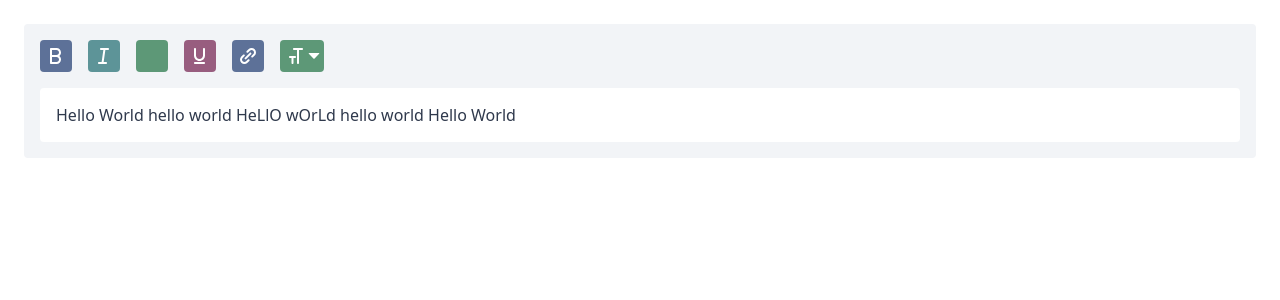
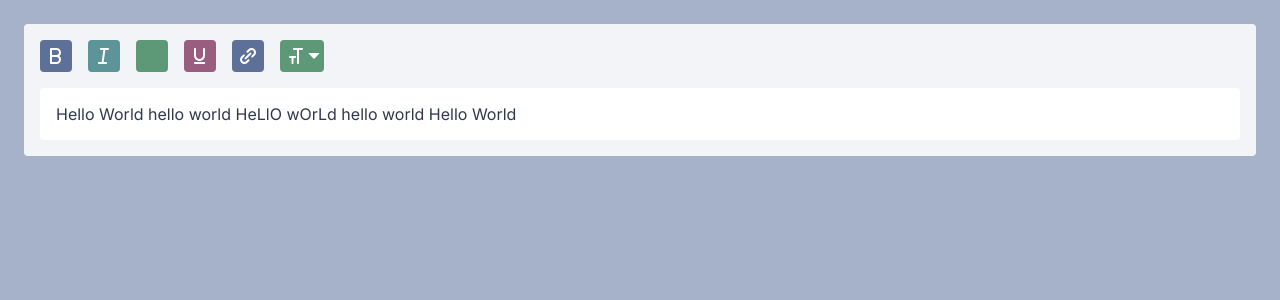
Before and after one commit to fallsimply/float, a Vue app: page / in a window 1280 px wide. Shown: the top 300 px of the page. Built offline with nearby package versions, Linux system fonts and the light colour scheme.

Commit message:
Add CSS variables and basic Theme support

```diff
--- a/src/App.vue
+++ b/src/App.vue
@@ -9,30 +9,64 @@
 </template>
 
 <style lang="stylus">
+/* Variables */
 $lDiff = .25
+/* Functions */
+HSL(h, s = var(--s), l = var(--l)) {'hsl(%s, %s, %s)' % (h s l)};
+HSLA(h, s = var(--s), l = var(--l), a) {'hsla(%s, %s, %s, %s)' % (h s l a)};
+
 html, body
 	width: 100%
 	min-height: 100%
 	margin: 0
-		font-family: system-ui, -apple-system, BlinkMacSystemFont, 'Segoe UI', Roboto, Oxygen, Ubuntu, 'Open Sans', sans-serif
-	:root
-		// Hues
+	font-family: "Inter", system-ui, -apple-system, BlinkMacSystemFont, 'Segoe UI', Roboto, Oxygen, Ubuntu, 'Open Sans', sans-serif
+button, h1, h2, h3, h4, h5, h6
+	font-family: inherit
+:root, body[light]
+	/* Hues */
 	--hA: 220
 	--hB: 184
 	--hC: 147
 	--hD: 325
-		// Hue (Background)
 	--hBg: 219
-		// Saturation
+
+	/* Saturation */
 	--s: 24%
-		// Lightness
+	--sH: calc(var(--l) / 2)
+
+	/* Lightness */
 	--l:  48%
 	--lL: 'calc(var(--l) * %s)' % (1 + $lDiff)
 	--lD: 'calc(var(--l) * %s)' % (1 - $lDiff)
-		// Lightness (Background)
-		--lBg:  100%
+	--lH: calc(var(--l) / 2)
+
+	/* Lightness (Background) */
+	--lBg:  calc(var(--l) * 2)
 	--lBgL: 'calc(var(--lBg) * %s)' % (1 + $lDiff)
 	--lBgD: 'calc(var(--lBg) * %s)' % (1 - $lDiff)
+	--lBgH: calc(var(--lBg) / 2)
+
+	/* Text Color */
+	--txtColor: HSL(var(--hBg), l: 100%)
+
+	/* Button Color */
+	--btnBg: HSL(var(--hBg), l: var(-lL))
+
+	/* Background */
+	--bgPrimary: HSL(var(--hBg), l: var(--lBgD))
+	--bgCard: HSL(var(--hBg), l: 100%)
 #nav
 	display: none
+@media (prefers-color-scheme: dark)
+	:root
+		--lBg: 24%
+
+		--txtColor: HSL(var(--hBg), l: 100%)
+
+		--btnBg: HSL(var(--hBg), l: var(--lH))
+
+		--bgPrimary: HSL(var(--hBg), l: var(--lBgH))
+		--bgCard: HSL(219, 24%, 24%)
+body
+	background: var(--bgPrimary)
 </style>
```
Lines whose indentation alone changed are shown as unchanged.
